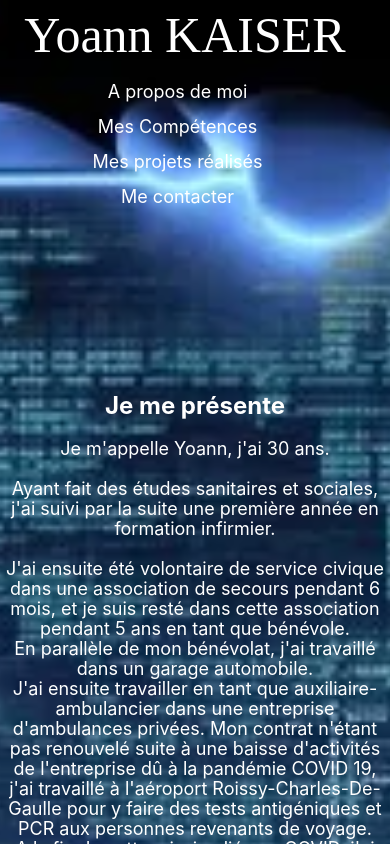
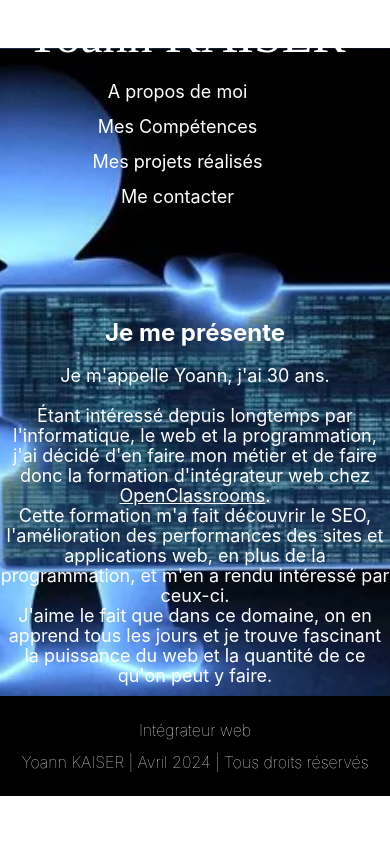
Before and after one commit to YoannKAISER/portfolio, a React (Create React App) app: page /APropos in a window 390 px wide. Shown: the top 844 px of the page. Built offline with nearby package versions, Linux system fonts and the light colour scheme; no server answers; a web font is replaced by a local one.

Commit message:
Modifications footer et texte présentation

```diff
--- a/src/App.css
+++ b/src/App.css
@@ -54,7 +54,6 @@ h1 {
   justify-content: center;
   align-items: center;
   color: white;
-  margin-top: 50px;
 }
 
 .presentDiv {
@@ -73,22 +72,7 @@ h1 {
   background-color: transparent;
 }
 
-@media (max-width: 1024px) {
-  .aboutSection {
-    height: auto;
-    padding-bottom: 10px;
-  }
 
-  .aboutDiv {
-    margin-top: 250px;
-  }
-}
-@media (max-width: 768px) {
-  .aboutDiv {
-    margin-top: 450px;
-    height: unset;
-  }
-}
 
 @media (max-width: 450px) {
   .aboutSection {
@@ -100,13 +84,13 @@ h1 {
     font-size: 50px;
   }
 
-  .aboutDiv {
-    padding-top: 350px;
-  }
-
   .presentDiv {
     line-height: 20px;
     width: 100%;
+  }
+
+  .aboutDiv {
+    margin-top: 250px;
   }
 }
 
--- a/src/Layout/Footer.js
+++ b/src/Layout/Footer.js
@@ -5,7 +5,7 @@ function Footer() {
         <footer>
             <div className="footerDiv">
             <p>Intégrateur web</p>
-            <p>Contact : yoannkaiser.dw@gmail.com</p>
+            <p>Yoann KAISER | Avril 2024 | Tous droits réservés</p>
             </div>
         </footer>
     );
--- a/src/Pages/A propos.js
+++ b/src/Pages/A propos.js
@@ -27,15 +27,10 @@ function APropos() {
                     <h2>Je me présente</h2>
                     <div className="presentDiv" style={{fontSize:"large"}}>
                         <p style={{margin:"0"}}>
-                            Je m'appelle Yoann, j'ai {$age} ans.<br/><br/> Ayant fait des études sanitaires et sociales, j'ai suivi par la suite une première année en formation infirmier.<br/><br/>
-                            J'ai ensuite été volontaire de service civique dans une association de secours pendant 6 mois, et je suis resté dans cette association pendant 5 ans en tant que bénévole.<br/>
-                            En parallèle de mon bénévolat, j'ai travaillé dans un garage automobile.<br/>
-                            J'ai ensuite travailler en tant que auxiliaire-ambulancier dans une entreprise d'ambulances privées.
-                            Mon contrat n'étant pas renouvelé suite à une baisse d'activités de l'entreprise dû à la pandémie COVID 19, j'ai travaillé à l'aéroport Roissy-Charles-De-Gaulle pour y faire des tests antigéniques et PCR aux personnes revenants de voyage.<br/>
-                            A la fin de cette mission liée au COVID, j'ai fait un emploi saisonnier en tant que régulateur-secours dans une station de ski.<br/><br/>
+                            Je m'appelle Yoann, j'ai {$age} ans.<br/><br/>
                             Étant intéressé depuis longtemps par l'informatique, le web et la programmation,
-                            c'est après mon emploi saisonnier que j'ai décidé d'en faire mon métier et de faire donc la formation d'intégrateur web chez <a href="https://openclassrooms.com/" className="oc">OpenClassrooms</a>.<br/>
-                            Cette formation m'a fait découvrir le SEO, l'amélioration des performances des sites et applications web, et m'en a rendu intéressé par ceux-ci.<br/>
+                            j'ai décidé d'en faire mon métier et de faire donc la formation d'intégrateur web chez <a href="https://openclassrooms.com/" className="oc">OpenClassrooms</a>.<br/>
+                            Cette formation m'a fait découvrir le SEO, l'amélioration des performances des sites et applications web, en plus de la programmation, et m'en a rendu intéressé par ceux-ci.<br/>
                             J'aime le fait que dans ce domaine, on en apprend tous les jours et je trouve fascinant la puissance du web et la quantité de ce qu'on peut y faire.
                         </p>
                     </div>
--- a/src/index.css
+++ b/src/index.css
@@ -107,7 +107,7 @@ footer {
 }
 
 @media (max-width: 450px) {
-  footer {
-    height: 150px;
+  footer p {
+    font-weight: 100;
   }
 }
```
